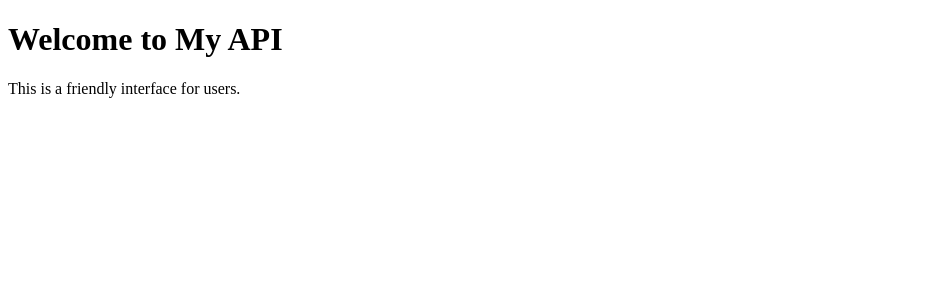
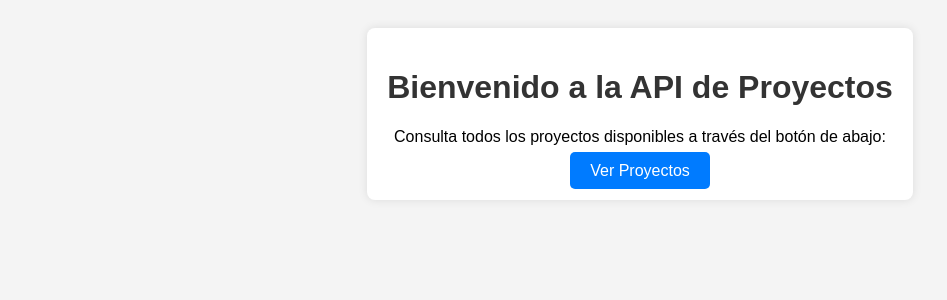
Before and after one commit to Cristhian1029/pruebaeva4, a Django app: template proyects/templates/index.html in a window 1280 px wide. Shown: the top 300 px of the page, without its empty margins (0-947 px from the left). Run offline with Django 5.2, Linux system fonts and the light colour scheme; the template is opened without the code that fills it, so the values that code supplies are empty.

Commit message:
cambios en las urls y index permitiendo llegar a un index con la url base y un boton que guia a los projectos

```diff
--- a/proyects/templates/index.html
+++ b/proyects/templates/index.html
@@ -1,10 +1,45 @@
 <!DOCTYPE html>
-<html>
+<html lang="es">
 <head>
-    <title>Home</title>
+    <meta charset="UTF-8">
+    <meta name="viewport" content="width=device-width, initial-scale=1.0">
+    <title>API Projects</title>
+    <style>
+        body {
+            font-family: Arial, sans-serif;
+            background-color: #f4f4f4;
+            padding: 20px;
+            text-align: center;
+        }
+        .container {
+            background-color: white;
+            padding: 20px;
+            box-shadow: 0 0 10px rgba(0, 0, 0, 0.1);
+            border-radius: 8px;
+            display: inline-block;
+        }
+        h1 {
+            color: #333;
+        }
+        .btn {
+            padding: 10px 20px;
+            background-color: #007BFF;
+            color: white;
+            border: none;
+            border-radius: 5px;
+            text-decoration: none;
+            font-size: 16px;
+        }
+        .btn:hover {
+            background-color: #0056b3;
+        }
+    </style>
 </head>
 <body>
-    <h1>Welcome to My API</h1>
-    <p>This is a friendly interface for users.</p>
+    <div class="container">
+        <h1>Bienvenido a la API de Proyectos</h1>
+        <p>Consulta todos los proyectos disponibles a través del botón de abajo:</p>
+        <a href="/api/projects" class="btn">Ver Proyectos</a>
+    </div>
 </body>
 </html>
--- a/proyects/urls.py
+++ b/proyects/urls.py
@@ -1,10 +1,15 @@
 from rest_framework import routers
-from django.urls import path
+from django.shortcuts import render
+from django.urls import path, include
 from .api import ProjectViewSet
-from .views import home
+
 router = routers.DefaultRouter()
 router.register('api/projects', ProjectViewSet, 'projects')
 
-urlpatterns = router.urls + [
-    path('', home, name='home'),
+def index(request):
+    return render(request, 'index.html')
+
+urlpatterns = [
+    path('', index),  # Renderiza el index.html en la raíz
+    path('api/projects', include(router.urls)),  # Incluye las rutas del API bajo /api/
 ]
```
